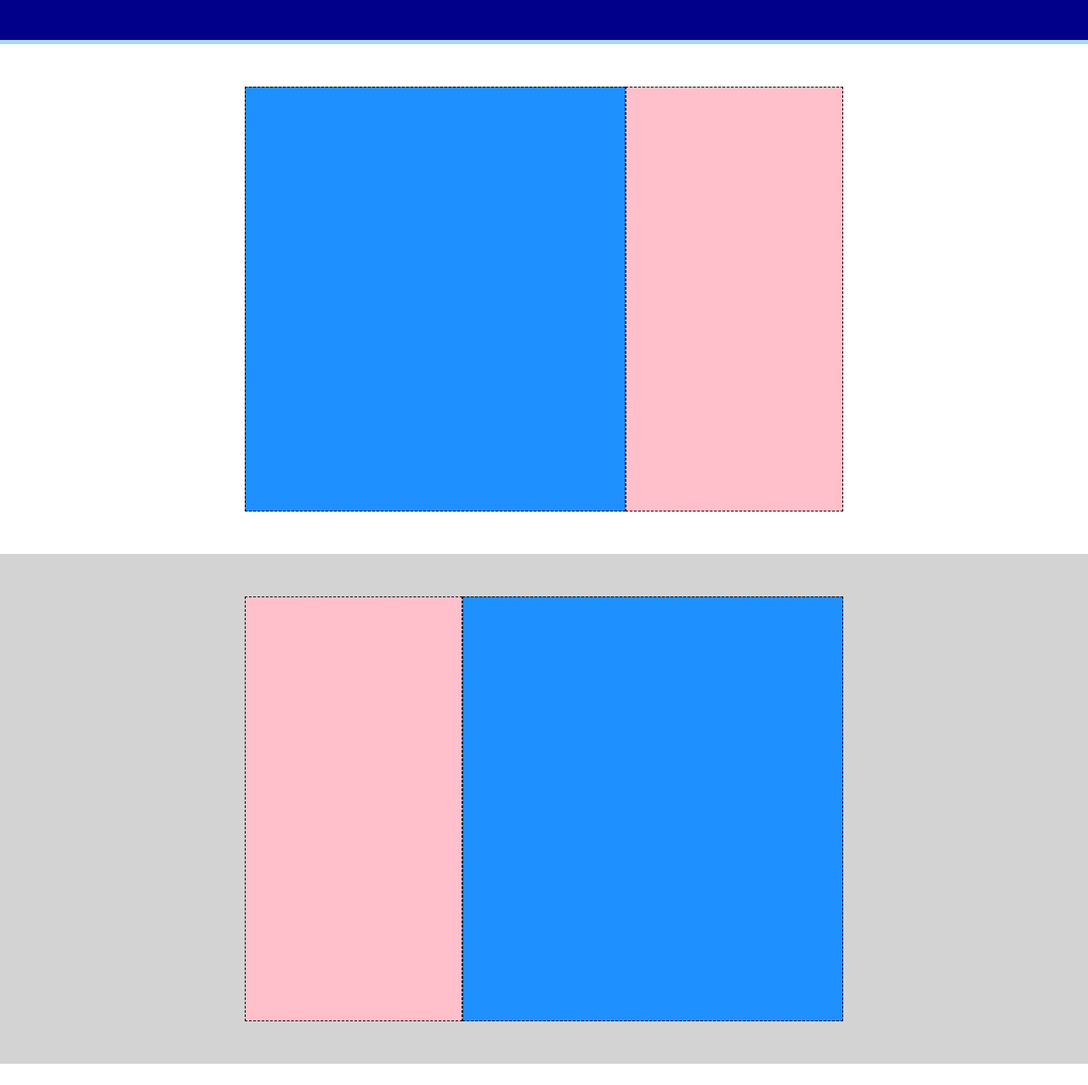
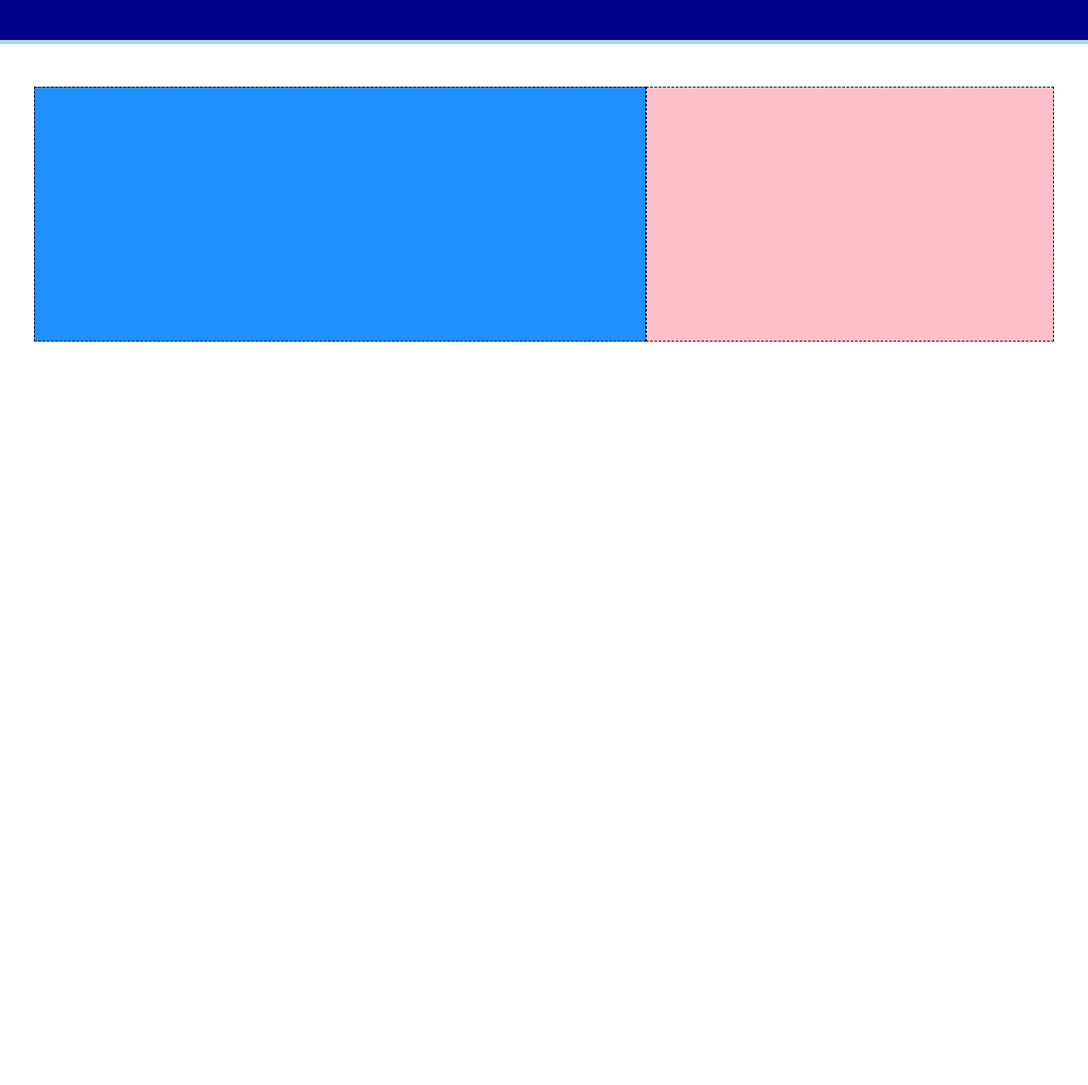
Before and after one commit to defendimattia/htmlcss-struttura-discord, a plain HTML site: page index.html in a window 1280 px wide. Shown: the part 403-1680 px from the top of the page at 85% size. After the commit the page ends 855 px from the top, so only its background shows below. Drawn offline with Linux system fonts and the light colour scheme.

Commit message:
fix: fixed main section

```diff
--- a/css/style.css
+++ b/css/style.css
@@ -81,41 +81,26 @@
 /****** MAIN *****/
 /*****************/
 
-.two-boxes-section {
-    display: flex;
-    justify-content: center;
+.main-section {
     padding: 50px 0;
     background-color: #ffffff;
 }
 
+.box-section {
+    max-width: 1200px;
+    margin: 0 auto;
+    display: flex;
+
+}
+
 .box1 {
     background-color: #1e90ff;
-    flex-basis: 35%;
-    height: 500px;
+    flex-basis: 60%;
 }
 
 .box2 {
     background-color: #ffc0cb;
-    flex-basis: 20%;
-    height: 500px;
-}
-
-.two-boxes-section2 {
-    display: flex;
-    justify-content: center;
-    padding: 50px 0;
-    background-color: #d3d3d3;
-    flex-direction: row-reverse;
-}
-
-.last-main-section {
-    background-color: #d3d3d3;
-    padding: 50px 20% 50px 20%;
-}
-
-.last-box {
-    background-color: #228b22;
-    height: 900px;
+    flex-basis: 40%;
 }
 
 
--- a/index.html
+++ b/index.html
@@ -50,38 +50,11 @@
     <main>
 
         <!-- first section -->
-        <section class="two-boxes-section">
-            <div class="box1 border">
+        <section class="main-section">
+            <div class="box-section ">
+                <div class="box1 border debugger"></div>
+                <div class="box2 border"></div>
             </div>
-
-            <div class="box2 border">
-            </div>
-        </section>
-
-        <!-- second section  -->
-        <section class="two-boxes-section2">
-            <div class="box1 border">
-            </div>
-
-            <div class="box2 border">
-            </div>
-        </section>
-
-        <!-- third section -->
-        <section class="two-boxes-section">
-            <div class="box1 border">
-            </div>
-
-            <div class="box2 border">
-            </div>
-        </section>
-
-        <!-- last main section -->
-        <section class="last-main-section">
-
-            <div class="last-box border">
-            </div>
-
         </section>
 
     </main>
```
